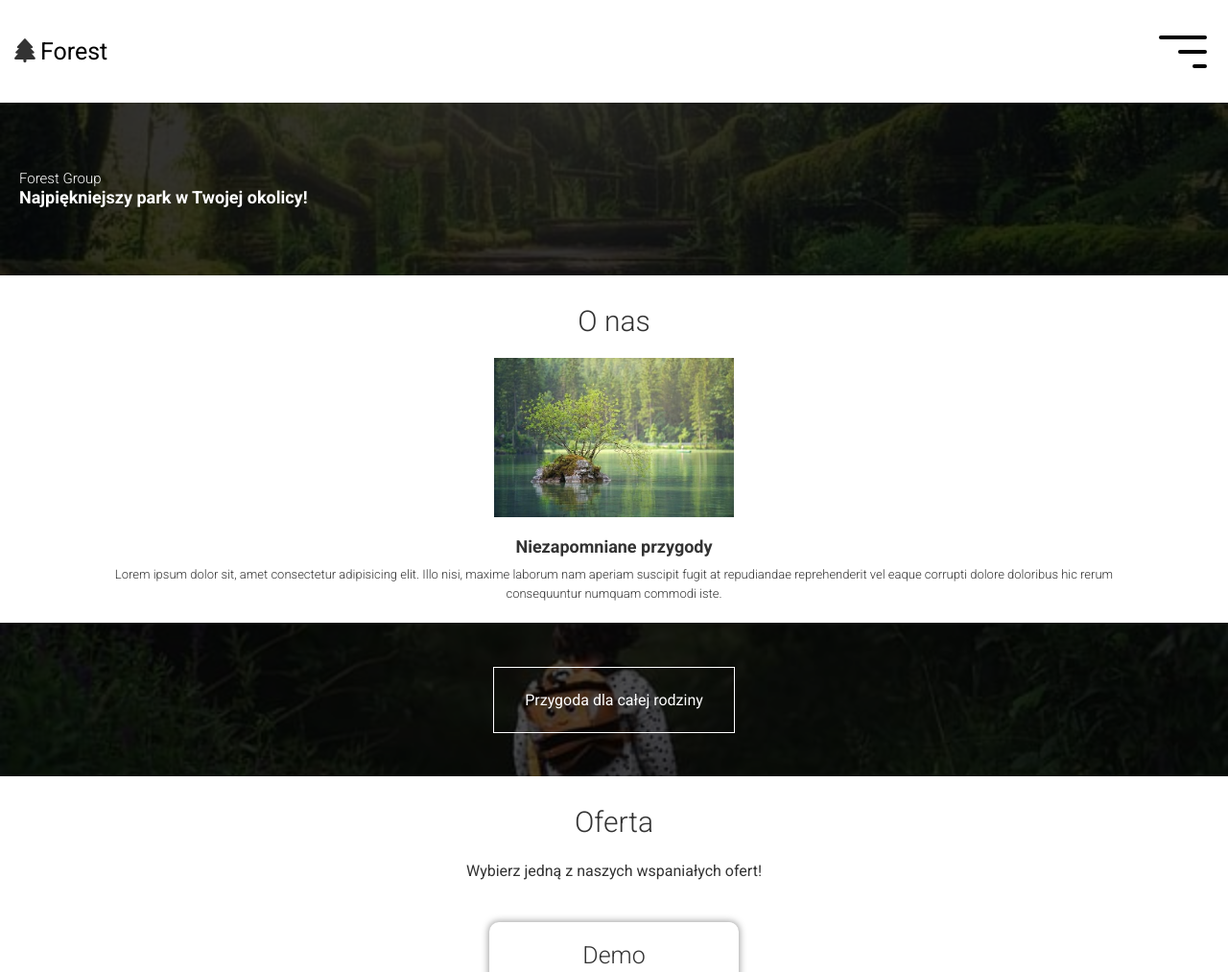
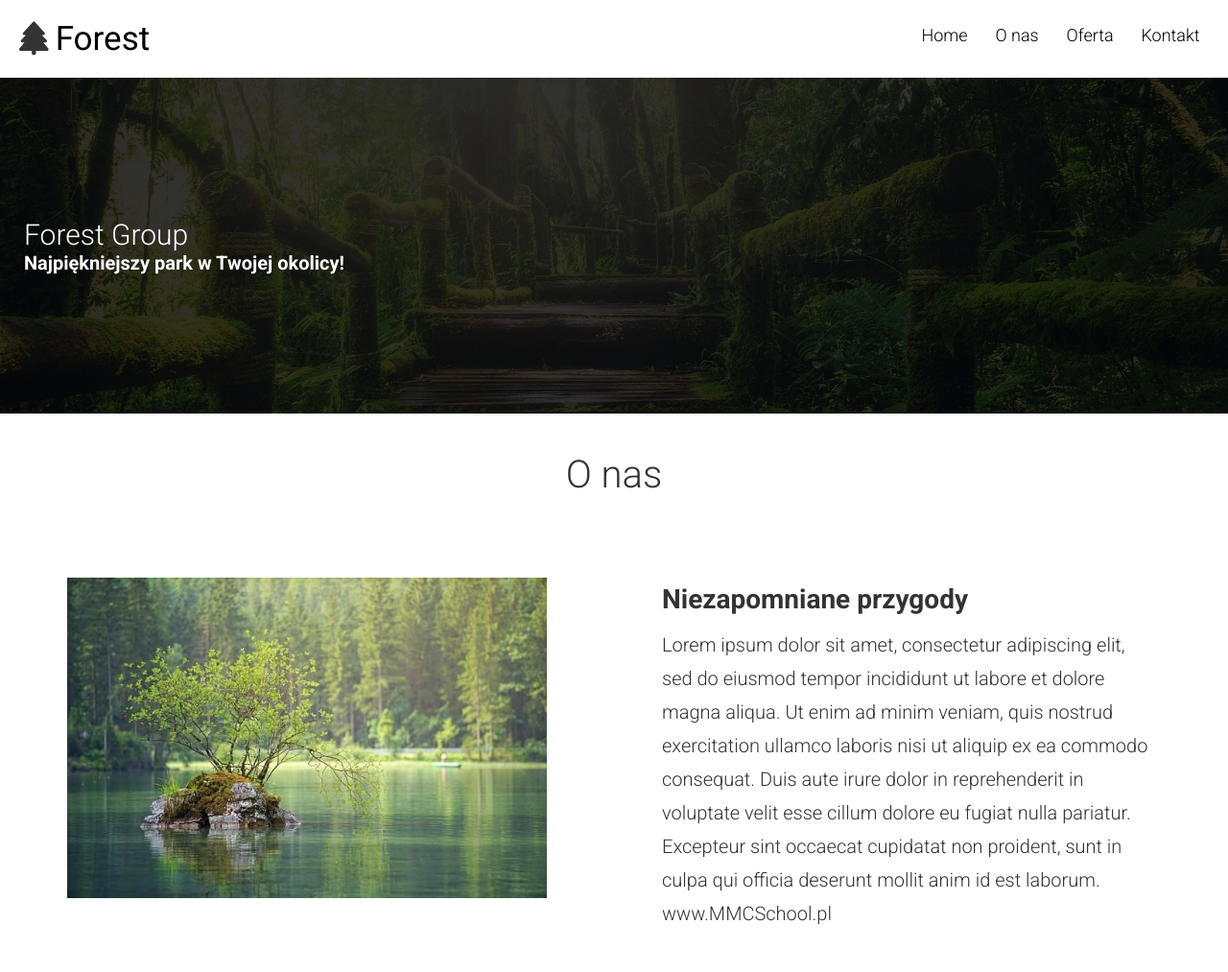
Before and after one commit to KacperBartlomiejczak/Forest, a website: page index.html in a window 1280 px wide. Shown: the top 1013 px of the page at 96% size. Drawn offline with nearby package versions, Linux system fonts and the light colour scheme.

Commit message:
Ended first site

```diff
--- a/index.html
+++ b/index.html
@@ -15,6 +15,7 @@
 <body>
     <main>
         <nav class="nav">
+            <div class="nav__container">
                 <div class="nav__wrapper">
                     <i class="fa-solid fa-tree"></i>
                     <h1 class="nav__header">Forest</h1>
@@ -28,10 +29,13 @@
                     <a href="#" class="nav__item">Oferta</a>
                     <a href="#" class="nav__item">Kontakt</a>
                 </div>
+            </div>
         </nav>
         <header class="header">
+            <div class="header__container">
                 <h2 class="header__heading">Forest Group</h2>
                 <p class="header__text">Najpiękniejszy park w Twojej okolicy!</p>
+            </div>
         </header>
         <section class="about">
             <h1 class="heading">O nas</h1>
@@ -39,9 +43,12 @@
                 <img src="./dist/img/water-phone.jpeg" alt="Wyspa nad jeziorem a w tle las">
                 <div class="about__wrapper">
                     <h3>Niezapomniane przygody</h3>
-                    <p>Lorem ipsum dolor sit, amet consectetur adipisicing elit. Illo nisi, maxime laborum nam aperiam
-                        suscipit fugit at repudiandae reprehenderit vel eaque corrupti dolore doloribus hic rerum
-                        consequuntur numquam commodi iste.</p>
+                    <p>Lorem ipsum dolor sit amet, consectetur adipiscing elit, sed do eiusmod tempor incididunt ut
+                        labore et dolore magna aliqua. Ut enim ad minim veniam, quis nostrud exercitation ullamco
+                        laboris nisi ut aliquip ex ea commodo consequat. Duis aute irure dolor in reprehenderit in
+                        voluptate velit esse cillum dolore eu fugiat nulla pariatur. Excepteur sint occaecat cupidatat
+                        non proident, sunt in culpa qui officia deserunt mollit anim id est laborum. www.MMCSchool.pl
+                    </p>
                 </div>
             </div>
         </section>
@@ -52,8 +59,10 @@
             <h1 class="heading">
                 Oferta</h1>
             <p class="offer__text">Wybierz jedną z naszych wspaniałych ofert!</p>
-            <div class="offer__cards">
-                <div class="card card">
+            <div class="cards">
+
+
+                <div class="card">
                     <p class="card__heading">Demo</p>
                     <h2 class="card__price">$0</h2>
                     <ul class="card__benefits">
@@ -80,6 +89,8 @@
                     </ul>
                     <button class="card__submit-btn">Wybierz</button>
                 </div>
+
+
                 <div class="card card--middle">
                     <p class="card__heading">Standard</p>
                     <h2 class="card__price">$99</h2>
@@ -107,7 +118,9 @@
                     </ul>
                     <button class="card__submit-btn">Wybierz</button>
                 </div>
-                <div class="card card">
+
+
+                <div class="card ">
                     <p class="card__heading">Premium</p>
                     <h2 class="card__price">$299</h2>
                     <ul class="card__benefits">
@@ -138,6 +151,7 @@
 
         </section>
         <footer class="footer">
+            <div class="footer__container">
                 <div class="footer__wrapper">
                     <i class="fa-solid fa-tree"></i>
                     <h1 class="footer__heading">Forest</h1>
@@ -161,6 +175,7 @@
                         <li class="items__item"><a href="#">Rezerwacje</a></li>
                     </ul>
                 </ul>
+            </div>
             <div class="footer__content">
                 <p class="footer__text">&copy; <span class="footer__year"></span> Forest Group Company Ltd.</p>
             </div>
--- a/src/sass/main.scss
+++ b/src/sass/main.scss
@@ -23,16 +23,26 @@ main {
 	font-size: 3rem;
 	margin: 1em 0 0.7em 0;
 }
+.container {
+	display: flex;
+	flex-direction: column;
+	justify-content: center;
+	align-items: center;
+}
 .nav {
 	position: sticky;
 	top: 0;
 	width: 100vw;
-	display: grid;
-	grid-template-columns: 1fr 1fr;
-	padding: 1em;
 	background-color: #fff;
 	z-index: 100;
-
+	&__container {
+		position: relative;
+		display: grid;
+		grid-template-columns: 1fr 1fr;
+		justify-content: center;
+		align-items: center;
+		padding: 1em;
+	}
 	&__wrapper {
 		display: flex;
 		max-width: 800px;
@@ -60,7 +70,6 @@ main {
 		margin: 1em 0.5em;
 		padding: 1em;
 		justify-self: end;
-		align-self: center;
 		background-color: transparent;
 		border: none;
 		transition: width 0.3s;
@@ -115,7 +124,6 @@ main {
 		justify-content: center;
 		align-items: center;
 		background-color: white;
-
 		transition: transform 0.3s;
 	}
 	.nav__items--open {
@@ -136,7 +144,6 @@ main {
 		}
 	}
 }
-
 .header {
 	position: relative;
 	min-height: 180px;
@@ -146,6 +153,10 @@ main {
 	background-image: url(../../dist/img/jungle-phone.jpeg);
 	background-size: cover;
 	background-position: center;
+	&__container {
+		padding: 0.5em;
+		z-index: 2;
+	}
 	&::before {
 		content: "";
 		position: absolute;
@@ -167,7 +178,6 @@ main {
 	&__text {
 		color: white;
 		padding-left: 20px;
-		z-index: 2;
 	}
 }
 
@@ -177,12 +187,6 @@ main {
 	justify-content: center;
 	align-items: center;
 
-	.container {
-		display: flex;
-		flex-direction: column;
-		justify-content: center;
-		align-items: center;
-	}
 	img {
 		width: 250px;
 		object-fit: cover;
@@ -193,6 +197,7 @@ main {
 		flex-direction: column;
 		justify-content: center;
 		align-items: center;
+		margin-top: 2em;
 		padding-bottom: 2em;
 		h3 {
 			font-size: 1.8rem;
@@ -203,12 +208,10 @@ main {
 			font-size: 1.3rem;
 			font-weight: lighter;
 			line-height: 20px;
-
 			text-align: center;
 		}
 	}
 }
-
 .ad {
 	position: relative;
 	min-height: 160px;
@@ -238,7 +241,6 @@ main {
 		z-index: 2;
 	}
 }
-
 .offer {
 	display: flex;
 	flex-direction: column;
@@ -346,7 +348,6 @@ main {
 		}
 	}
 }
-
 .footer {
 	display: flex;
 	flex-direction: column;
@@ -380,7 +381,6 @@ main {
 		justify-self: center;
 		display: flex;
 		flex-direction: column;
-
 		align-items: center;
 		&__heading {
 			font-size: 1.4rem;
@@ -422,3 +422,8 @@ main {
 		font-weight: lighter;
 	}
 }
+
+// Media Queries
+@import "./media/_small.scss";
+@import "./media/_medium.scss";
+@import "./media/_large.scss";
--- /dev/null
+++ b/src/sass/media/_large.scss
@@ -0,0 +1,121 @@
+@media (min-width: 992px) {
+	.nav {
+		position: relative;
+		left: 50%;
+		max-width: 1400px;
+		transform: translateX(-50%);
+		.hamburger {
+			display: none;
+		}
+		&__items {
+			position: relative;
+			grid-row: 1/2;
+			grid-column: 2/3;
+			justify-self: end;
+			flex-direction: row;
+			width: auto;
+			height: auto;
+			transform: translateX(0);
+		}
+		&__item {
+			font-size: 1.8rem;
+			padding: 0 0.8em;
+		}
+	}
+	.header {
+		display: flex;
+		justify-content: center;
+		align-items: center;
+		min-height: 350px;
+		background-image: url("../../../dist/img/jungle-desktop.jpeg");
+		&__heading {
+			font-size: 3rem;
+		}
+		&__container {
+			width: 100%;
+			max-width: 1400px;
+		}
+		&__text {
+			font-size: 2rem;
+		}
+	}
+	.about {
+		display: flex;
+		justify-content: center;
+		align-items: center;
+		.heading {
+			margin-bottom: 1em;
+		}
+		img {
+			width: 500px;
+			margin-bottom: 4em;
+			align-self: center;
+			justify-self: center;
+		}
+		.about__wrapper {
+			height: 100%;
+			align-items: start;
+			justify-content: start;
+			padding: 0 0 0 5em;
+			h3 {
+				text-align: left;
+			}
+			p {
+				text-align: left;
+			}
+		}
+	}
+	.container {
+		display: grid;
+		grid-template-columns: repeat(2, 1fr);
+		justify-content: center;
+		align-items: center;
+		max-width: 1500px;
+		margin: 4em 0;
+	}
+	.ad {
+		min-height: 200px;
+		&__heading {
+			font-size: 3.2rem;
+			padding: 4rem 15em;
+		}
+	}
+	.offer {
+		.cards {
+			display: grid;
+			grid-template-columns: repeat(3, 1fr);
+		}
+		.card--middle {
+			grid-row: 1/2;
+			grid-column: 2/3;
+		}
+	}
+	.footer {
+		&__container {
+			display: grid;
+			grid-template-columns: repeat(2, 1fr);
+			padding: 4em 0;
+			justify-content: center;
+			align-items: center;
+			align-self: center;
+		}
+
+		&__wrapper {
+
+			justify-self: start;
+			padding: 3em;
+			align-content: center;
+		}
+		.items {
+			&__heading {
+				font-size: 2.5rem;
+			}
+			&__item {
+				font-size: 1.8rem;
+			}
+		}
+		&__content {
+			grid-column: 1/4;
+		}
+	}
+}
--- /dev/null
+++ b/src/sass/media/_medium.scss
@@ -0,0 +1,85 @@
+@media (min-width: 768px) {
+	.heading {
+		font-size: 4rem;
+	}
+	.nav {
+		&__container{
+			padding: 1.5em;
+		}
+		&__header,
+		.fa-tree {
+			font-size: 3.5rem;
+		}
+		&__item {
+			font-size: 3.2rem;
+		}
+	}
+	.header {
+		min-height: 300px;
+		&__heading {
+			font-size: 2.5rem;
+		}
+		&__text {
+			font-size: 2.8rem;
+		}
+	}
+	.about {
+		img {
+			width: 400px;
+		}
+		.about__wrapper {
+			padding-bottom: 3em;
+			h3 {
+				font-size: 2.8rem;
+			}
+			p {
+				font-size: 2rem;
+				line-height: 35px;
+			}
+		}
+	}
+	.ad {
+		min-height: 200px;
+		&__heading {
+			font-size: 3rem;
+			padding: 1em 4em;
+		}
+	}
+	.offer {
+		&__text {
+			font-size: 2rem;
+		}
+		.cards {
+			display: grid;
+			grid-template-columns: repeat(2, 1fr);
+			grid-gap: 0em 3em;
+            padding: 1.5em;
+		}
+		.card--middle {
+			grid-row: 2/3;
+			grid-column: 1/3;
+			justify-self: center;
+
+		}
+	}
+    .footer{
+        &__heading, .fa-tree{
+            font-size: 3.5rem;
+        }
+        &__wrapper{
+            margin-bottom: 2em;
+        }
+        .items{
+            &__heading{
+                font-size: 3rem;
+
+            }
+            &__item{
+                font-size: 2rem;
+            }
+        }
+        &__text{
+            font-size: 2rem;
+        }
+    }
+}
--- /dev/null
+++ b/src/sass/media/_small.scss
@@ -0,0 +1,11 @@
+@media(min-width: 576px){
+    .nav{
+        &__header, .fa-tree{
+            font-size: 3rem;
+        }
+        &__item{
+            padding: 0.5em;
+            font-size: 2.5rem;
+        }
+    }
+}
```
Also changed, not shown: dist/css/main.min.css. Lines whose indentation alone changed are shown as unchanged.
